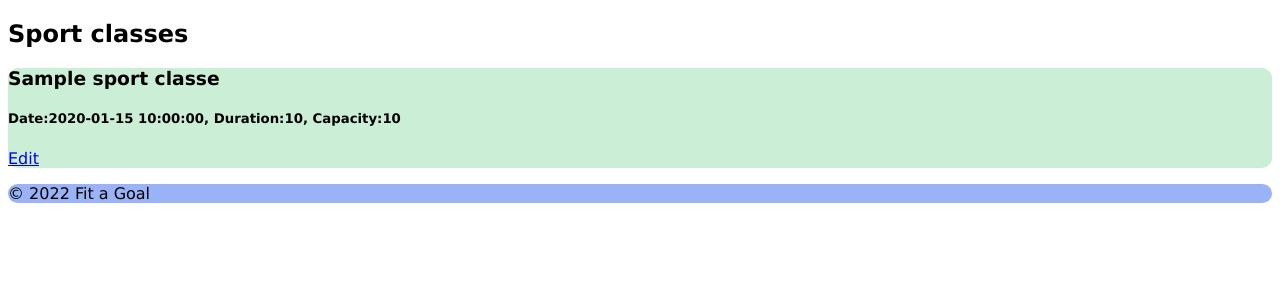
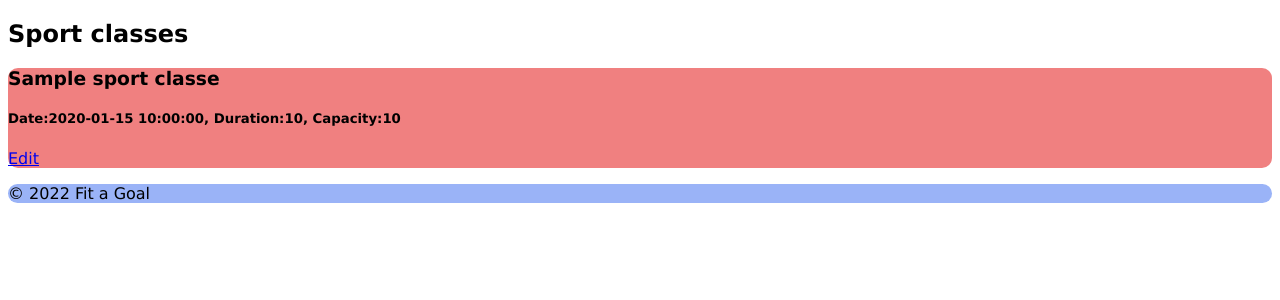
Before and after one commit to aleriig/gym_project, a Flask app: page /sport_classes in a window 1280 px wide. Shown: the part 180-480 px from the top of the page. Run offline with Flask 2, Linux system fonts and the light colour scheme; a database or web service that is not in the repository returns one stand-in record (values such as "Sample title"); some libraries are stand-ins or nearby versions.

Commit message:
Add styling to the two dynamic classes

```diff
--- a/static/style.css
+++ b/static/style.css
@@ -36,3 +36,11 @@ div {
     background-color: #cbeed7;
     border-radius: 10px;
 }
+
+.odd {
+    background-color: lightblue;
+}
+
+.even {
+    background-color: lightcoral;
+}
```
